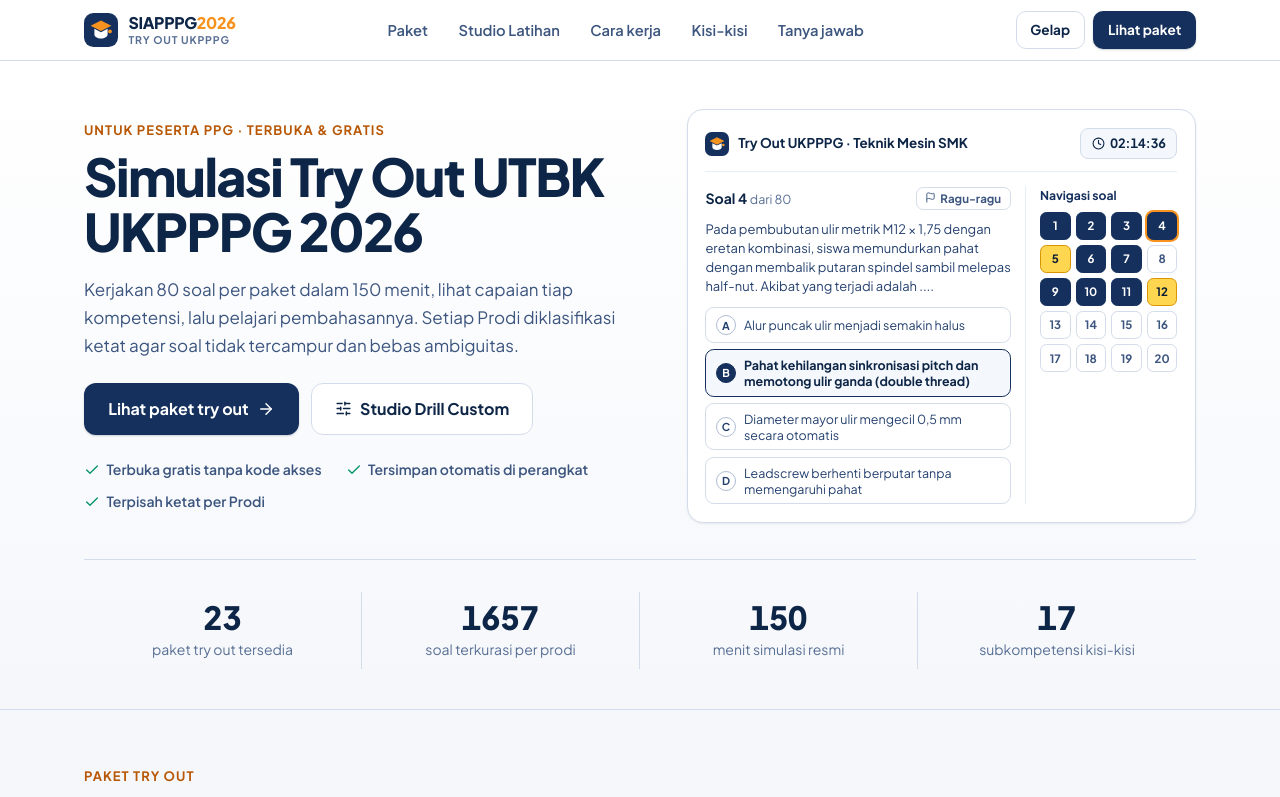
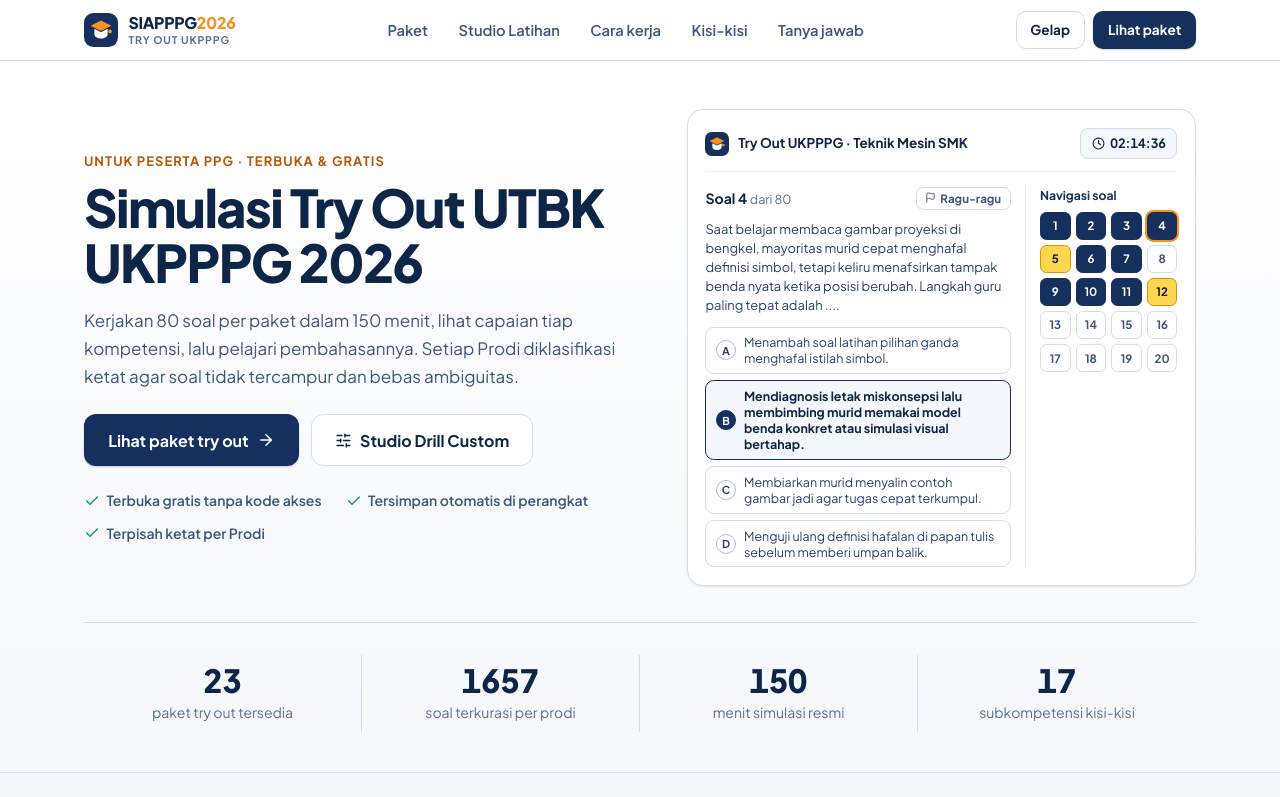
Before and after one commit to fannyf123/utbk-ukpppg-2026, a React (Vite) app: page / in a window 1280 px wide. Shown: the top 797 px of the page. Built offline with nearby package versions, Linux system fonts and the light colour scheme.

Commit message:
Replace technical hero preview sample with LMS PPG PCK scenario

```diff
--- a/src/components/ArenaVisuals.tsx
+++ b/src/components/ArenaVisuals.tsx
@@ -32,12 +32,12 @@ const PREVIEW_SAMPLES: Record<
 > = {
   'teknik-mesin': {
     header: 'Try Out UKPPPG · Teknik Mesin SMK',
-    stem: 'Pada pembubutan ulir metrik M12 × 1,75 dengan eretan kombinasi, siswa memundurkan pahat dengan membalik putaran spindel sambil melepas half-nut. Akibat yang terjadi adalah ....',
+    stem: 'Saat belajar membaca gambar proyeksi di bengkel, mayoritas murid cepat menghafal definisi simbol, tetapi keliru menafsirkan tampak benda nyata ketika posisi berubah. Langkah guru paling tepat adalah ....',
     opts: [
-      'Alur puncak ulir menjadi semakin halus',
-      'Pahat kehilangan sinkronisasi pitch dan memotong ulir ganda (double thread)',
-      'Diameter mayor ulir mengecil 0,5 mm secara otomatis',
-      'Leadscrew berhenti berputar tanpa memengaruhi pahat',
+      'Menambah soal latihan pilihan ganda menghafal istilah simbol.',
+      'Mendiagnosis letak miskonsepsi lalu membimbing murid memakai model benda konkret atau simulasi visual bertahap.',
+      'Membiarkan murid menyalin contoh gambar jadi agar tugas cepat terkumpul.',
+      'Menguji ulang definisi hafalan di papan tulis sebelum memberi umpan balik.',
     ],
     answer: 1,
   },
```
